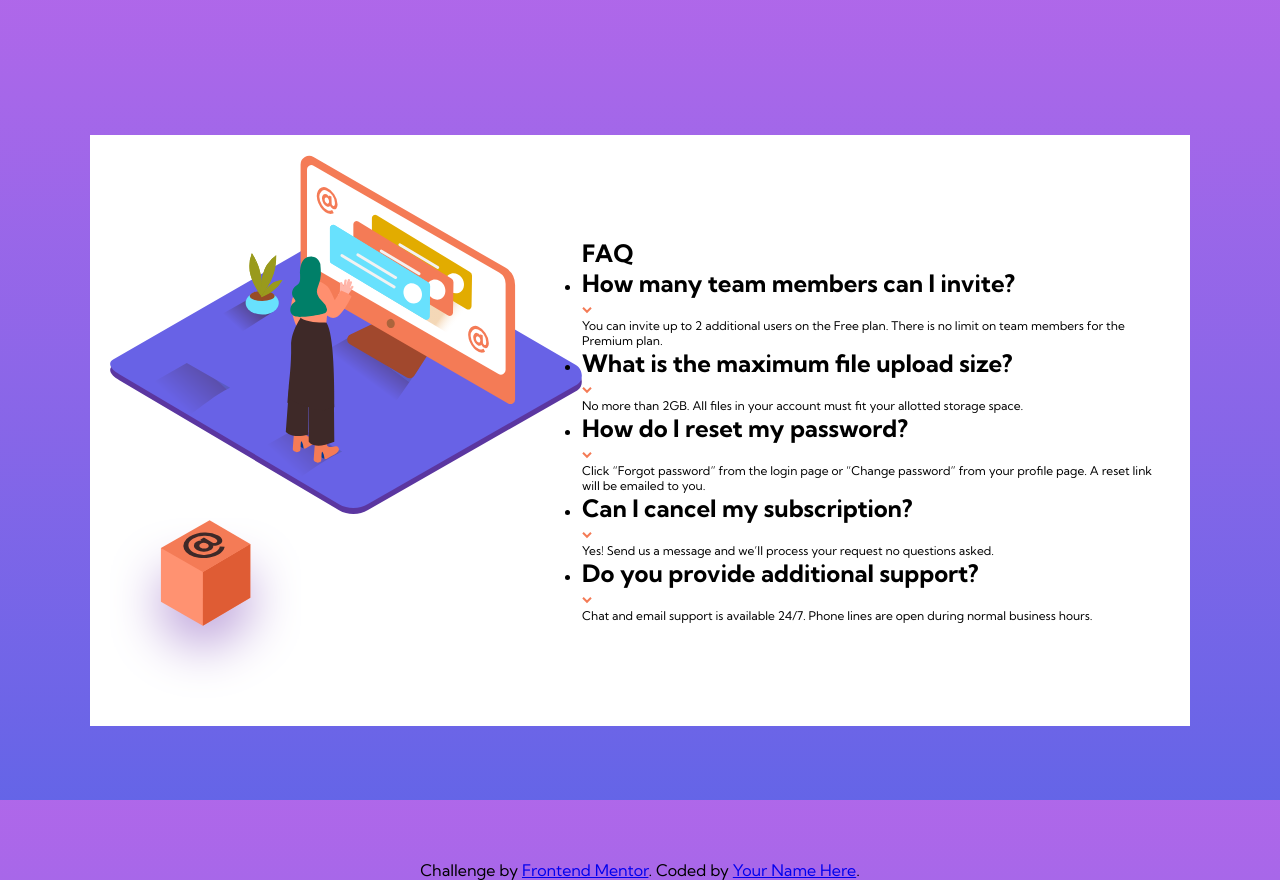
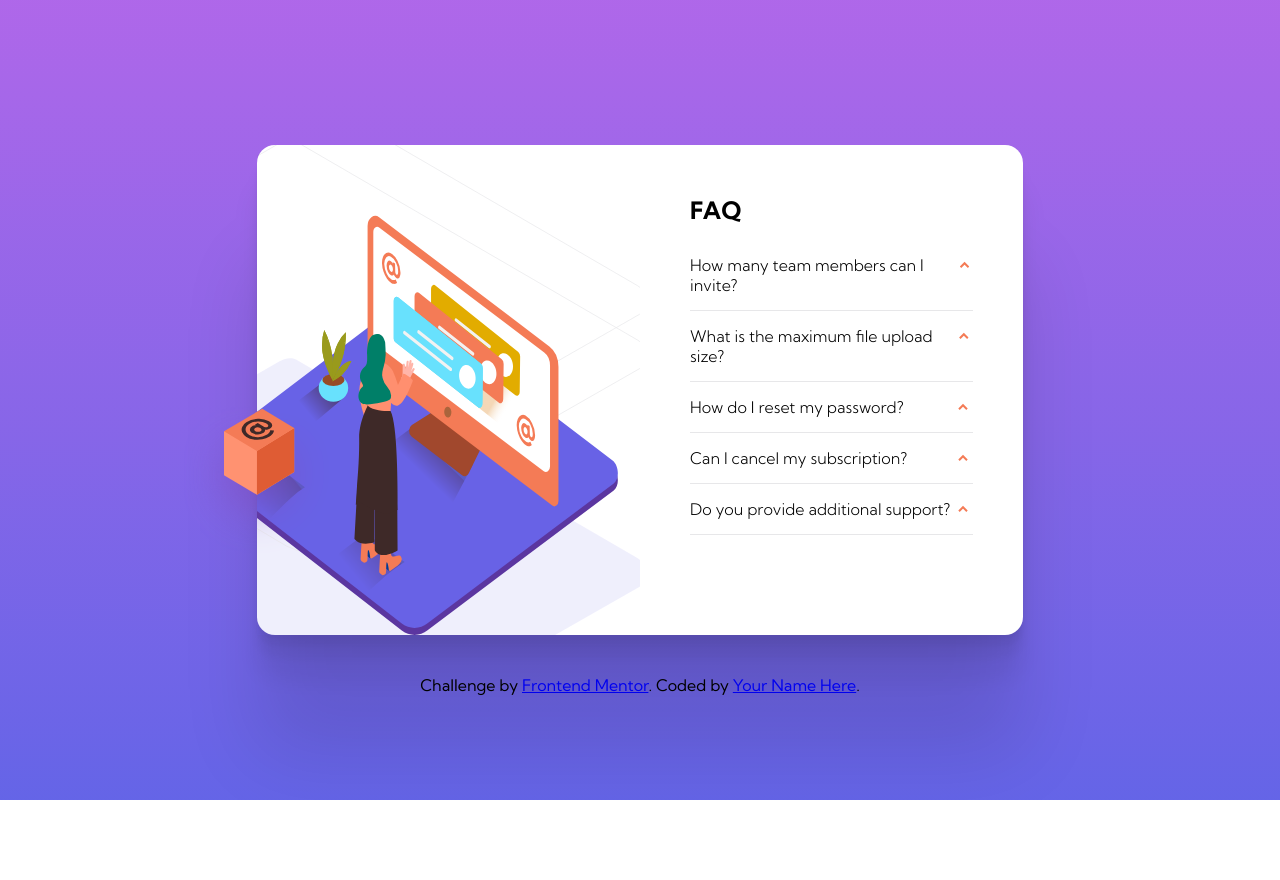
Before and after one commit to SandsonSoares/DesafiosFrontEndMentor, a plain HTML site: page faq-feedback/index.html in a window 1280 px wide. After the commit the page ends 800 px from the top, so only its background shows below. Drawn offline with Linux system fonts and the light colour scheme.

Commit message:
Quase acabado
Que luta que foi

```diff
--- a/faq-feedback/index.html
+++ b/faq-feedback/index.html
@@ -14,12 +14,18 @@
 </head>
 
 <body>
+
   <main>
     <section id="left">
-      <div class="tela">
-        <img src="images/illustration-woman-online-desktop.svg" alt="Mulher consultando o FAQ" id="woman">
+      <div class="imagem">
+        <div class="especial">
+          <img src="images/illustration-woman-online-desktop.svg" alt="Mulher consultando o FAQ" id="woman" >
+          <img src="images/illustration-woman-online-mobile.svg" alt="Repondendo o faq" id="woman1">
+        </div>
+        <img src="images/illustration-box-desktop.svg" alt="Box do Arroba" id="box">
+
       </div>
-      <img src="images/illustration-box-desktop.svg" alt="Box do Arroba" id="box">
+
       <!-- Backgroudo com o losango -->
     </section>
 
--- a/faq-feedback/raiz.css
+++ b/faq-feedback/raiz.css
@@ -9,7 +9,7 @@
 
 .corpo {
     font-size: 12px;
-    /*color: var(--DarkGrayishBlue); */
+    color: var(--DarkGrayishBlue);
 }
 
 :root {
@@ -30,8 +30,8 @@
 body {
     background-image: linear-gradient(to bottom, var(--Violeta), var(--Blue));
     background-attachment: fixed;
-    height: 110vh;
-    width: 100vw;
+    height: 100vh;
+    width: 100%;
     display: flex;
     flex-direction: column;
     flex-wrap: nowrap;
@@ -41,28 +41,115 @@ body {
 
 main {
     background-color: white;
-    min-width: 365px;
-    max-width: 1100px;
-    min-height: 300px;
-    max-height: 1200px;
-    padding: 20px;
+    min-width: 375px;
+    max-width: 1400px;
+    min-height: 400px;
+    max-height: 2000px;
     display: flex;
     flex-direction: row;
     flex-wrap: nowrap;
     justify-content: center;
     align-items: center;
-    margin: auto 20px;
+    margin: 40px;
+    border-radius: 18px;
+    box-shadow:
+        0px 4.1px 2.7px rgba(0, 0, 0, 0.024),
+        0px 10.3px 6.9px rgba(0, 0, 0, 0.039),
+        0px 20.9px 14.2px rgba(0, 0, 0, 0.051),
+        0px 43.1px 29.2px rgba(0, 0, 0, 0.068),
+        0px 118px 80px rgba(0, 0, 0, 0.11);
+    transition: all 222ms;
+}
+
+#left {
+    width: 50%;
+    height: 100%;
+    background-image: url(images/bg-pattern-desktop.svg);
+    background-repeat: no-repeat;
+    background-position: bottom left;
+    background-size: 700px;
+    background-position-x: -310px;
+    background-position-y: -60px;
+    position: relative;
+}
+
+#right {
+    width: 50%;
+    height: 100%;
+    padding: 50px;
+}
+#right>h1 {
+    margin-bottom: 15px;
+}
+
+.imagem {
+    width: 100%;
+    height: 100%;
+}
+
+.especial {
+    width: 100%;
+    height: 100%;
+    overflow: hidden;
+}
+
+#woman {
+    width: 420px;
+    height: 420px;
+    display: block;
+    margin-top: 70px;
+    margin-left: -59px;
+}
+
+#box {
+    display: block;
+    width: 150px;
+    height: 150px;
+    position: absolute;
+    top: 262px;
+    left: -73px;
+}
+
+#woman1 {
+    display: none;
+    width: 300px;
+    height: 300px;
 }
 
 @media (max-width:1100px) {
     main {
         flex-direction: column;
     }
-    #left{
+
+    #left {
+        width: 100%;
         height: 30%;
+        position: relative;
+        background-image: none;
     }
-    #right{
-        height: 70%;
+
+    #right {
+        width: 100%;
+        height: 91%;
+    }
+
+    #box {
+        display: none;
+    }
+
+    #woman {
+        display: none;
+    }
+
+    .especial {
+        overflow: visible;
+        display: flex;
+        justify-content: center;
+    }
+
+    #woman1 {
+        display: block;
+        margin-top: -170px;
     }
 }
 
@@ -75,3 +162,44 @@ main {
         height: 140vh;
     }
 }
+
+
+/*Configurando as quests*/
+
+.titulo {
+    font-weight: 350;
+    font-size: 1em;
+    cursor: pointer;
+}
+
+.titulo:hover {
+    color: var(--SoftRed);
+}
+
+.lista {
+    list-style: none;
+}
+.lista li {
+    padding-bottom: 15px;
+    padding-top: 15px;
+    border-bottom: 1px solid var(--LightGrayBlue);
+}
+article{
+    display: flex;
+    flex-direction: row;
+    flex-wrap: nowrap;
+    justify-content: space-between;
+}
+.seta{
+    width: 20px;
+    height: 20px;
+    display: flex;
+    align-items: center;
+    justify-content: center;
+    transform: rotate(180deg);
+    transition: all 222ms;
+}
+.conteudo{
+    display: none;
+    width: 100%;
+}
--- a/faq-feedback/raiz.js
+++ b/faq-feedback/raiz.js
@@ -1,3 +1,15 @@
 function Info(x){
-
+    let informacao = document.getElementsByClassName("conteudo")[x]
+    let seta = document.getElementsByClassName("seta")[x]
+    let titulo = document.getElementsByClassName("titulo")[x]
+    if(informacao.style.display == "none" && seta.style.transform == "rotate(180deg)"){
+        informacao.style.display = "block"
+        seta.style.transform = "rotate(0deg)"
+        titulo.style.fontWeight = "900"
+    }
+    else{
+        informacao.style.display = "none"
+        seta.style.transform = "rotate(180deg)"
+        titulo.style.fontWeight = "350"
+    }
 }
```
